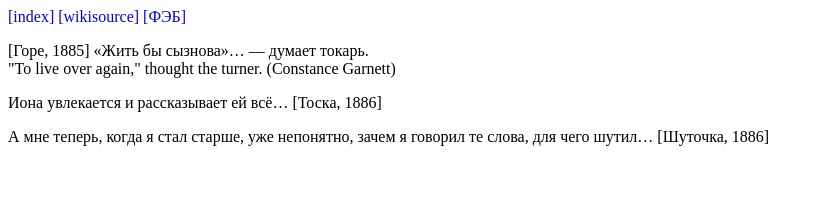
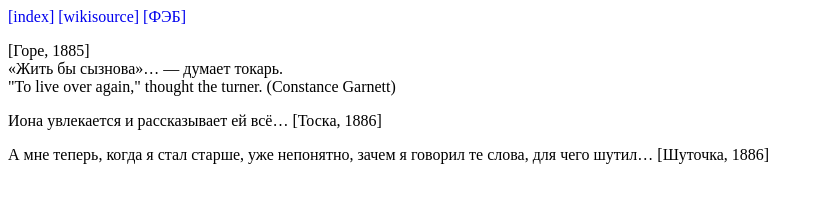
Before and after one commit to chenchen-reading/chenchen-reading.github.io, a plain HTML site: page chekhov.html in a window 1280 px wide. Shown: the whole page, without its empty margins (0-823 px from the left). Drawn offline with Linux system fonts and the light colour scheme.

Commit message:
Update chekhov.html

```diff
--- a/chekhov.html
+++ b/chekhov.html
@@ -13,8 +13,8 @@
 </p>
 
 <p>
-[Горе, 1885]
-«Жить бы сызнова»… — думает токарь. <br>
+[Горе, 1885]<br>
+«Жить бы сызнова»… — думает токарь.<br>
 "To live over again," thought the turner. (Constance Garnett)
 </p>
 
```
